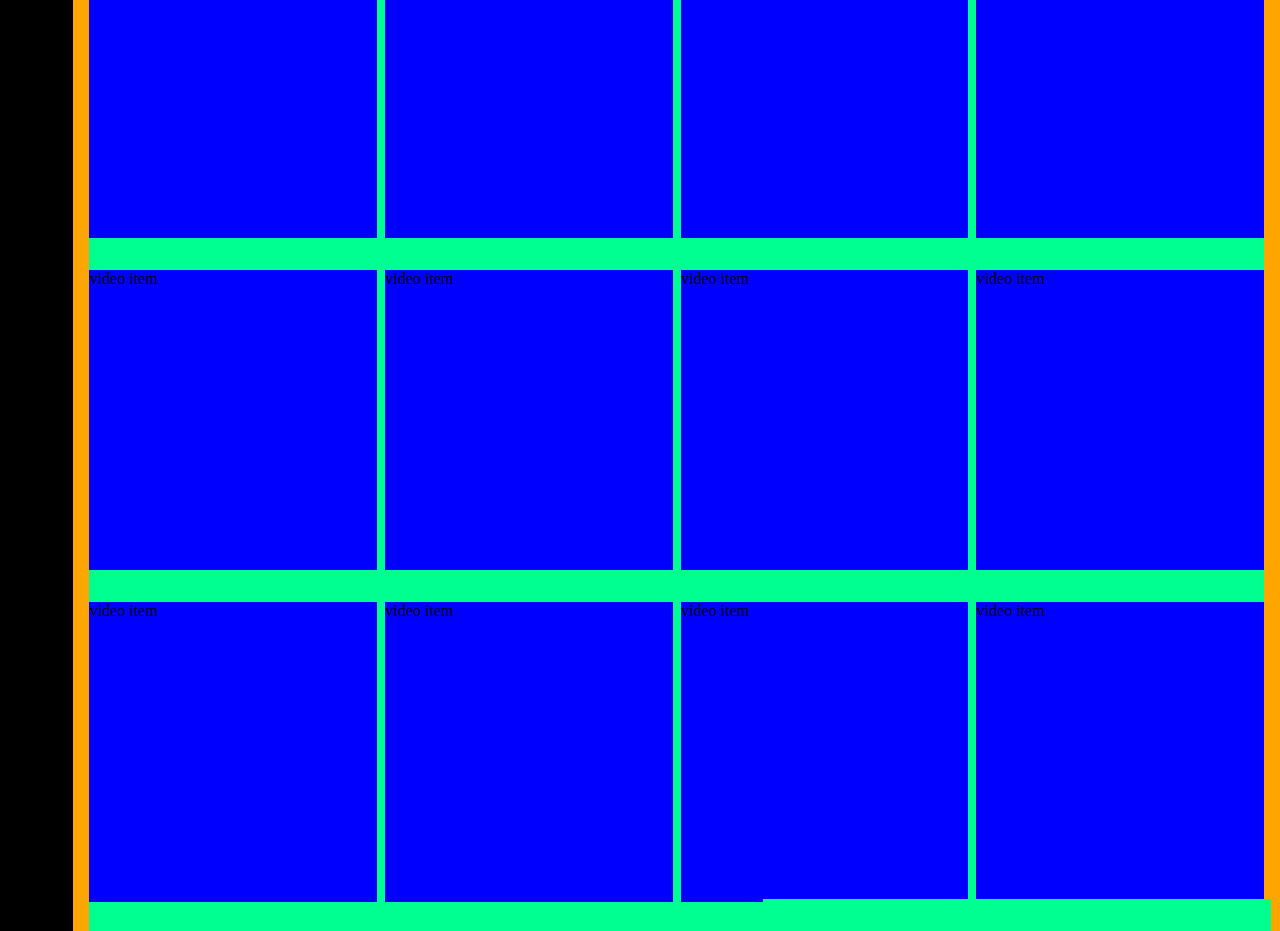
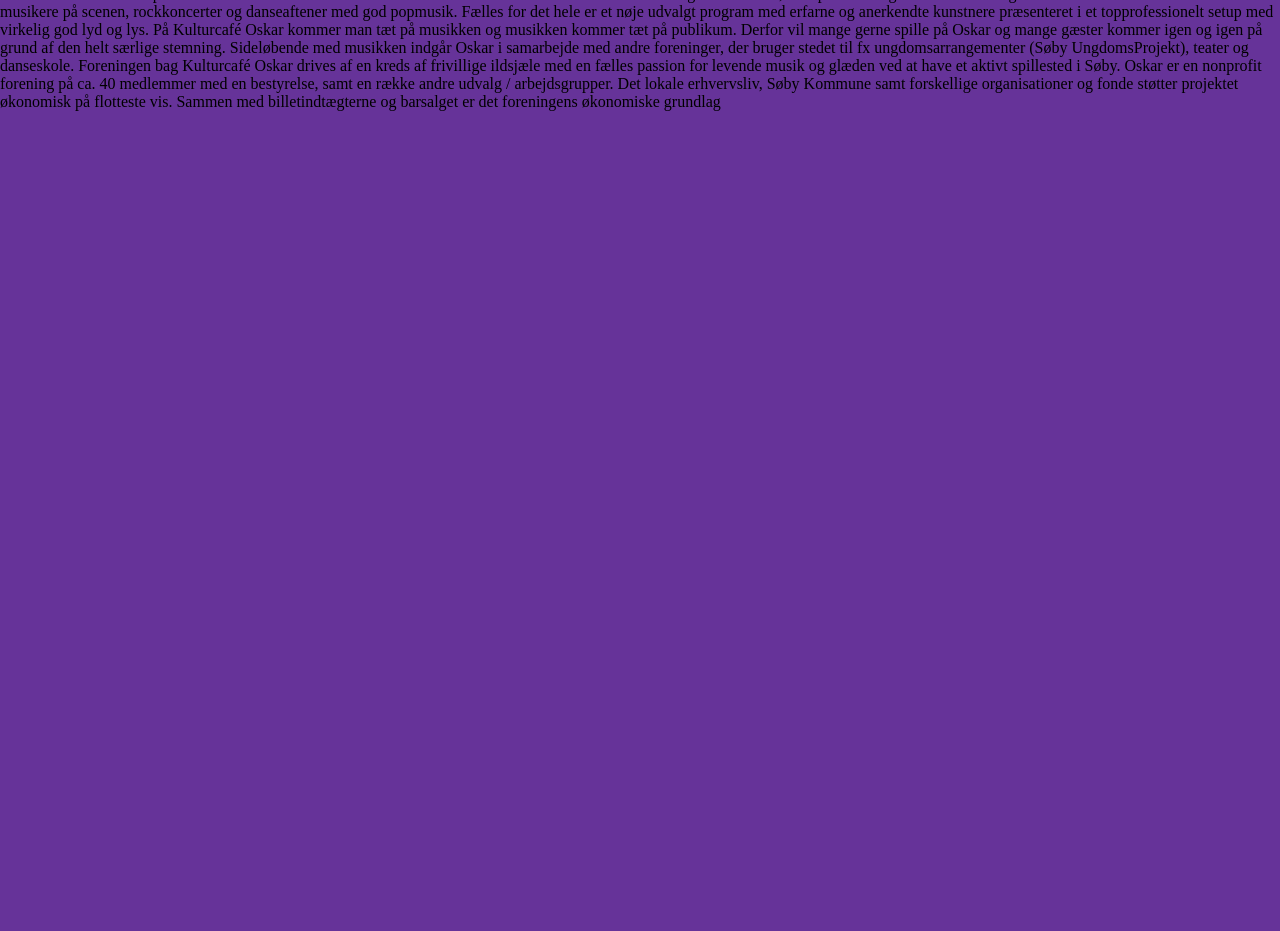
Before and after one commit to theBORINGusername/skole_project_case, a plain HTML site: page pages/index.html in a window 1280 px wide. Shown: the part 118-1049 px from the top of the page. After the commit the page ends 800 px from the top, so only its background shows below. Drawn offline with Linux system fonts and the light colour scheme.

Commit message:
Changed the layout from youtube to cafe oscar layout

```diff
--- a/pages/index.html
+++ b/pages/index.html
@@ -4,70 +4,36 @@
     <meta charset="UTF-8">
     <meta http-equiv="X-UA-Compatible" content="IE=edge">
     <meta name="viewport" content="width=device-width, initial-scale=1.0">
-    <title>LitTube 🔥</title>
+    <title>Kulturcafe Oskar</title>
     <link rel="stylesheet" href="../styling/css/output.css">
 </head>
 <body>
     <nav class="top-nav">
         top nav
     </nav>
+    <header class="header">
+        header
+    </header>
+    <section class="section">
+        <div class="section--image">
+            <img src="" alt="billede af Kulturcafe">
+            <h2 class="section--header">
+                Tæt på musikken
+            </h2>
+            <p class="section--text">
 
-    <div class="nav-content">
+Kulturcafé Oskar er et spillested med levende musik for levende mennesker.
+Hvert år afholdes mellem 26 og 30 koncerter, der spænder meget bredt stilmæssigt. Der er intime koncerter med en eller to musikere på scenen, rockkoncerter og danseaftener med god popmusik.
+Fælles for det hele er et nøje udvalgt program med erfarne og anerkendte kunstnere præsenteret i et topprofessionelt setup med virkelig god lyd og lys.
+På Kulturcafé Oskar kommer man tæt på musikken og musikken kommer tæt på publikum. Derfor vil mange gerne spille på Oskar og mange gæster kommer igen og igen på grund af den helt særlige stemning.
+Sideløbende med musikken indgår Oskar i samarbejde med andre foreninger, der bruger stedet til fx ungdomsarrangementer (Søby UngdomsProjekt), teater og danseskole.
 
-        <nav class="side-nav">
-            side nav
-        </nav>
-
-        <div class="video-grid">
-            <div class="video-grid--item">
-                video item
-            </div>
-            <div class="video-grid--item">
-                video item
-            </div>
-            <div class="video-grid--item">
-                video item
-            </div>
-            <div class="video-grid--item">
-                video item
-            </div>
-            <div class="video-grid--item">
-                video item
-            </div>
-            <div class="video-grid--item">
-                video item
-            </div>
-            <div class="video-grid--item">
-                video item
-            </div>
-            <div class="video-grid--item">
-                video item
-            </div>
-            <div class="video-grid--item">
-                video item
-            </div>
-            <div class="video-grid--item">
-                video item
-            </div>
-            <div class="video-grid--item">
-                video item
-            </div>
-            <div class="video-grid--item">
-                video item
-            </div>
-            <div class="video-grid--item">
-                video item
-            </div>
-            <div class="video-grid--item">
-                video item
-            </div>
-            <div class="video-grid--item">
-                video item
-            </div>
+Foreningen bag
+Kulturcafé Oskar drives af en kreds af frivillige ildsjæle med en fælles passion for levende musik og glæden ved at have et aktivt spillested i Søby.
+Oskar er en nonprofit forening på ca. 40 medlemmer med en bestyrelse, samt en række andre udvalg / arbejdsgrupper.
+Det lokale erhvervsliv, Søby Kommune samt forskellige organisationer og fonde støtter projektet økonomisk på flotteste vis. Sammen med billetindtægterne og barsalget er det foreningens økonomiske grundlag
+            </p>
         </div>
-
-    </div>
-
-
+    </section>
 </body>
 </html>
--- a/styling/css/output.css
+++ b/styling/css/output.css
@@ -16,33 +16,18 @@ body {
   background-color: rgb(9, 255, 0);
 }
 
-.nav-content {
-  display: flex;
-  background-color: orange;
+.section {
+
 }
 
-.side-nav {
-  display: flex;
-  justify-content: center;
-  width: 80px;
-  background-color: black;
-  color: red;
+.section--image {
+
 }
 
-.video-grid {
-  display: grid;
-  justify-items: center;
-  grid-template-columns: 1fr 1fr 1fr 1fr;
-  background-color: rgb(0, 255, 145);
-  width: 100%;
-  margin: 1em 1em 0 1em;
-  row-gap: 2em;
-  column-gap: 0.5em;
-}
-.video-grid--item {
-  background-color: blue;
-  height: 300px;
-  width: 100%;
+.section--header {
+
 }
 
-/*# sourceMappingURL=output.css.map */
+.section--text {
+
+}
```
